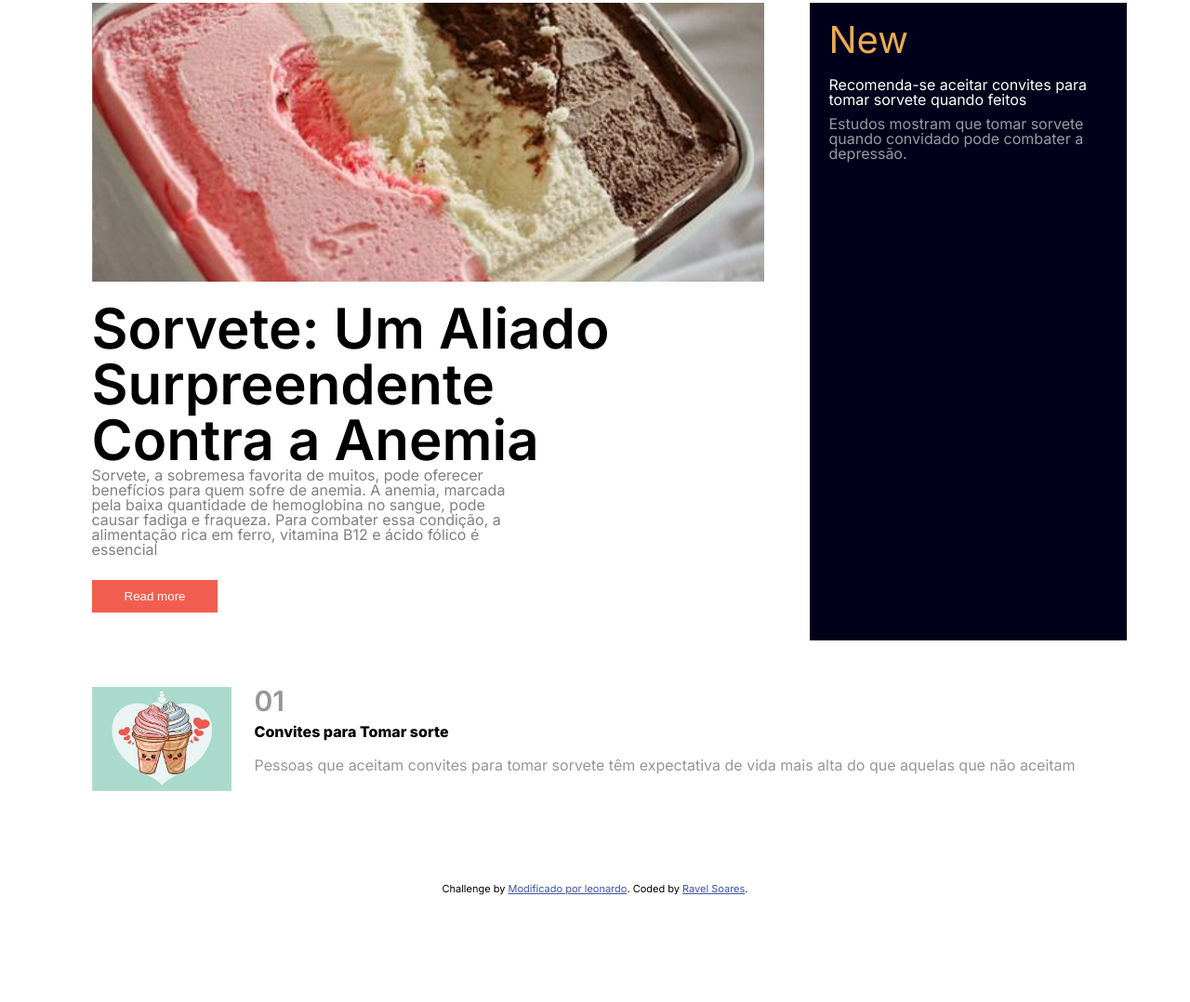
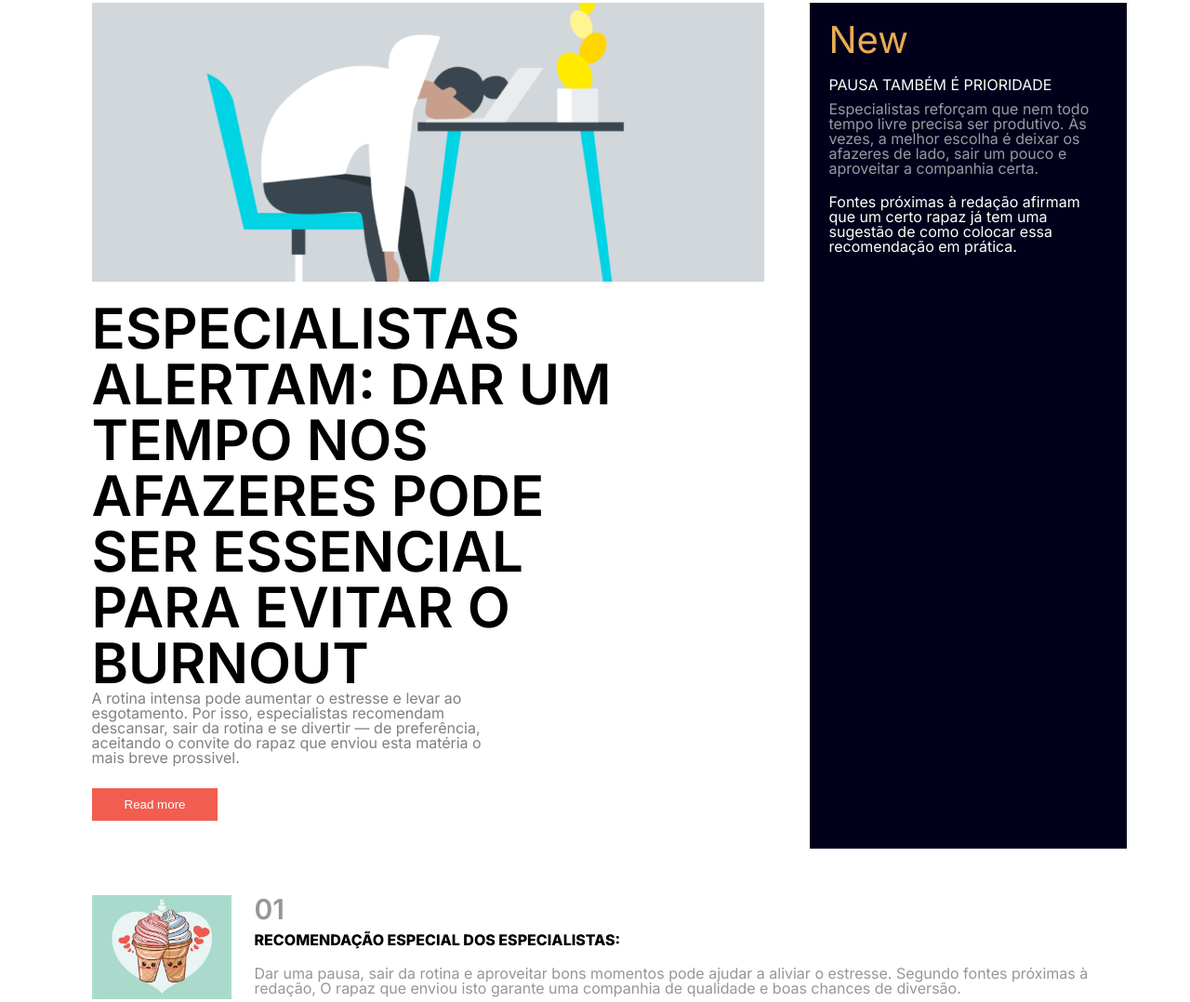
Before and after one commit to LeonardoCiprianoBarros/sorvetin, a plain HTML site: page index.html in a window 1280 px wide. Shown: the part 147-1225 px from the top of the page at 93% size. Before the commit the page ends 1110 px from the top, so only its background shows below. Drawn offline with Linux system fonts and the light colour scheme.

Commit message:
mudança de tema

```diff
--- a/css/content-main.css
+++ b/css/content-main.css
@@ -13,7 +13,7 @@ main .left-content{
 main .img{
     height: 300px;
     width: 100%;
-    background-image: url("../assets/images/sorvete.jpg");
+    background-image: url("../assets/images/sindrome-de-burnout-1024x683.png");
     background-size: cover;
     background-position: center;
 
--- a/index.html
+++ b/index.html
@@ -19,7 +19,7 @@
   <link rel="stylesheet" href="./css/IPAD/Ipad-content-query.css">
 
 
-  <title>tomar um sorvete?</title>
+  <title>NOTICIAS OFICIAIS</title>
 
   <!-- Feel free to remove these styles or customise in your own stylesheet 👍 -->
   <style>
@@ -61,12 +61,11 @@
 
     <div class="min-box-2">
       <div class="min-box">
-        <h1> Sorvete: Um Aliado Surpreendente Contra a Anemia</h1>
+        <h1> ESPECIALISTAS ALERTAM: DAR UM TEMPO NOS AFAZERES PODE SER ESSENCIAL PARA EVITAR O BURNOUT</h1>
       </div>
 
       <div class="box-read-more">
-        <p>Sorvete, a sobremesa favorita de muitos, pode oferecer benefícios para quem sofre de anemia. A anemia, marcada pela baixa quantidade de hemoglobina no sangue, pode causar fadiga e fraqueza.
-          Para combater essa condição, a alimentação rica em ferro, vitamina B12 e ácido fólico é essencial</p>
+        <p>A rotina intensa pode aumentar o estresse e levar ao esgotamento. Por isso, especialistas recomendam descansar, sair da rotina e se divertir — de preferência, aceitando o convite do rapaz que enviou esta matéria o mais breve prossivel.</p>
 
           <button>Read more</button>
       </div>
@@ -77,8 +76,9 @@
 
    <div class="black-box right-content">
     <h1>New</h1>
-    <h3 class="title"> Recomenda-se aceitar convites para tomar sorvete quando feitos</h3>
-    <p class="sub-title">Estudos mostram que tomar sorvete quando convidado pode combater a depressão.
+    <h3 class="title"> PAUSA TAMBÉM É PRIORIDADE</h3>
+    <p class="sub-title">Especialistas reforçam que nem todo tempo livre precisa ser produtivo. Às vezes, a melhor escolha é deixar os afazeres de lado, sair um pouco e aproveitar a companhia certa.
+     <h4 class="title">Fontes próximas à redação afirmam que um certo rapaz já tem uma sugestão de como colocar essa recomendação em prática.</h4>
 
 
 
@@ -99,8 +99,10 @@
         <img src="./assets/images/sorvete fofo.jpg" alt="">
           <div class="card-texts">
             <h1>01</h1>
-            <h2>Convites para Tomar sorte</h2>
-             <p>Pessoas que aceitam convites para tomar sorvete têm expectativa de vida mais alta do que aquelas que não aceitam </p>
+            <h2>RECOMENDAÇÃO ESPECIAL DOS ESPECIALISTAS:</h2>
+             <p>Dar uma pausa, sair da rotina e aproveitar bons momentos pode ajudar a aliviar o estresse.
+
+Segundo fontes próximas à redação, O rapaz que enviou isto garante uma companhia de qualidade e boas chances de diversão. </p>
           </div>
   </div>
 
```
Also changed, not shown: assets/images/sindrome-de-burnout-1024x683.png (added).
